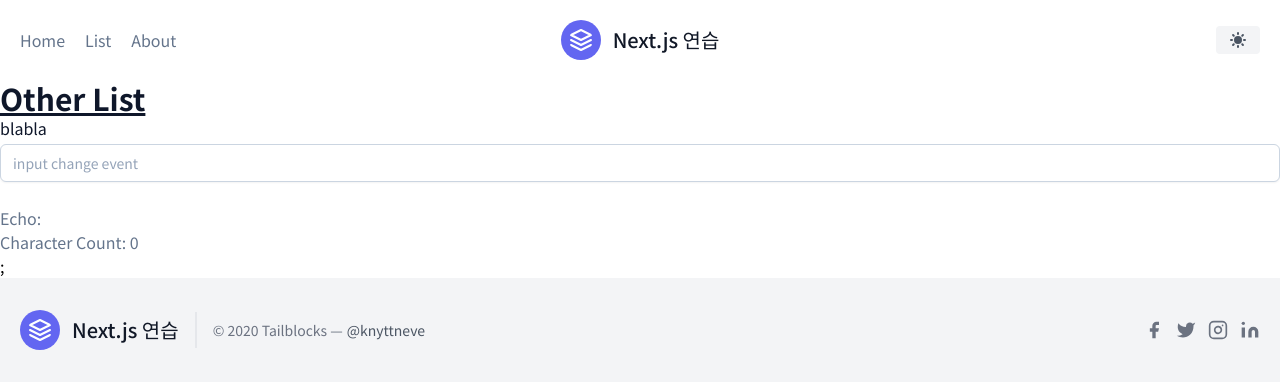
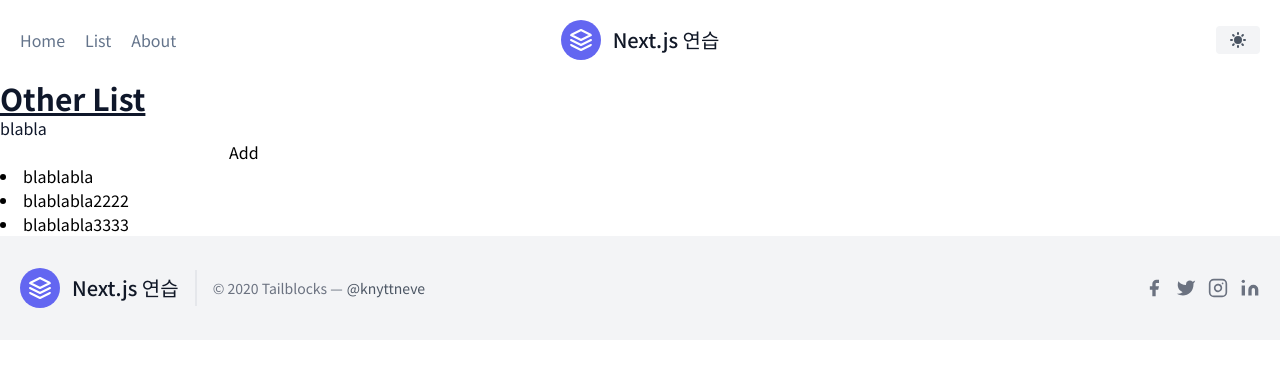
Before and after one commit to kyoungjin2310/nextjs-practice, a Next.js app: page /list/otherList in a window 1280 px wide. Shown: the top 388 px of the page. Built offline with nearby package versions, Linux system fonts and the light colour scheme.

Commit message:
feat: recoil todolist 항목 추가하기

```diff
--- a/pages/list/otherList.tsx
+++ b/pages/list/otherList.tsx
@@ -1,43 +1,84 @@
-import React, { ChangeEvent } from "react";
+import React, { useState, ChangeEvent, useRef } from "react";
 import Layout from "../../components/common/layout";
-import { atom, useRecoilState, selector, useRecoilValue } from "recoil";
+import { atom, useRecoilValue, useSetRecoilState } from "recoil";
 
-const textState = atom({
-  key: "textState",
-  default: "",
+//type
+type atomArray<T> = Array<T>;
+
+type TodoItem = {
+  id: number;
+  text: string;
+  isComplete: boolean;
+};
+
+type TodoItemListProps = {
+  key: number;
+  item: string;
+};
+
+//atom
+const todoListState = atom<atomArray<TodoItem>>({
+  key: "todoListState",
+  default: [
+    {
+      id: 1,
+      text: "blablabla",
+      isComplete: false,
+    },
+    {
+      id: 2,
+      text: "blablabla2222",
+      isComplete: false,
+    },
+    {
+      id: 3,
+      text: "blablabla3333",
+      isComplete: false,
+    },
+  ],
 });
 
-const charCountState = selector({
-  key: "charCountState",
-  get: ({ get }) => {
-    const text = get(textState);
-    return text.length;
-  },
-});
+function TodoItemCreator() {
+  const [inputValue, setInputValue] = useState("");
+  const setTodoList = useSetRecoilState<Array<TodoItem>>(todoListState);
+  const addItemId = useRef<number>(4);
+  const addItem = () => {
+    setTodoList((oldTodoList) => [
+      ...oldTodoList,
+      {
+        id: addItemId.current + 1,
+        text: inputValue,
+        isComplete: false,
+      },
+    ]);
+    setInputValue("");
+  };
+
+  const onChange = (event: ChangeEvent) => {
+    setInputValue((event.target as HTMLTextAreaElement).value);
+  };
+  return (
+    <div>
+      <input type="text" value={inputValue} onChange={onChange} />
+      <button onClick={addItem}>Add</button>
+    </div>
+  );
+}
+
+const TodoItem = ({ key, item }: TodoItemListProps) => {
+  return <li>{item}</li>;
+};
 
 const OtherList = () => {
-  const [text, setText] = useRecoilState(textState);
-  const count = useRecoilValue(charCountState);
-  const onChange = (event: ChangeEvent) => {
-    setText((event.target as HTMLTextAreaElement).value);
-  };
-
+  const todoList = useRecoilValue(todoListState);
   return (
     <Layout title={"Other List"}>
       <>
         <h1>blabla</h1>
-        <div>
-          <input
-            className="mt-1 px-3 py-2 bg-white border shadow-sm border-slate-300 placeholder-slate-400 focus:outline-none focus:border-sky-500 focus:ring-sky-500 block w-full rounded-md sm:text-sm focus:ring-1"
-            placeholder="input change event"
-            type="text"
-            value={text}
-            onChange={onChange}
-          />
-          <br />
-          <p> Echo: {text}</p>
-          <p>Character Count: {count}</p>;
-        </div>
+        <TodoItemCreator />
+        {todoList.map((todoItem: TodoItem) => (
+          <TodoItem key={todoItem.id} item={todoItem.text} />
+        ))}
       </>
     </Layout>
   );
```
